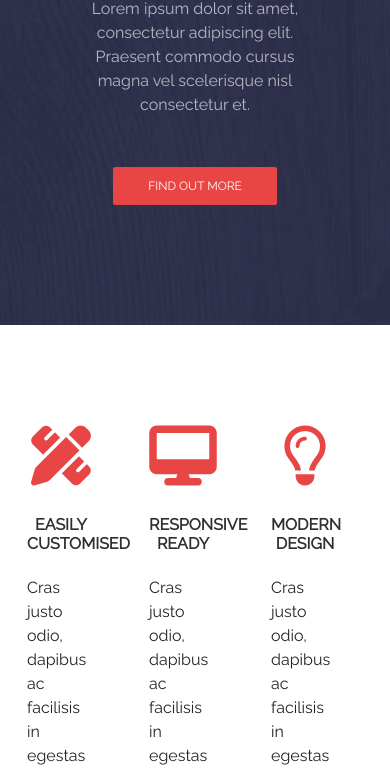
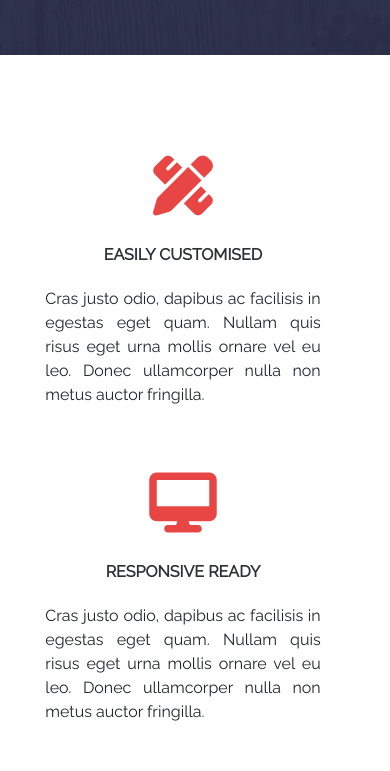
Before and after one commit to sohel72989/Responsive-ActiveBox, a plain HTML site: page index.html in a window 390 px wide. Shown: the part 690-1461 px from the top of the page. Drawn offline with nearby package versions, Linux system fonts and the light colour scheme.

Commit message:
responsive done

```diff
--- a/index.html
+++ b/index.html
@@ -13,7 +13,7 @@
   <link rel="stylesheet" href="https://cdn.jsdelivr.net/npm/bootstrap@5.2.1/dist/css/bootstrap.min.css" />
   <!-- Main css link -->
   <link rel="stylesheet" href="./assets/css/style.css" />
-  <link rel="stylesheet" href="./assets/css/style.css" />
+  <link rel="stylesheet" href="./assets/css/responsive.css" />
 </head>
 
 <body>
```
